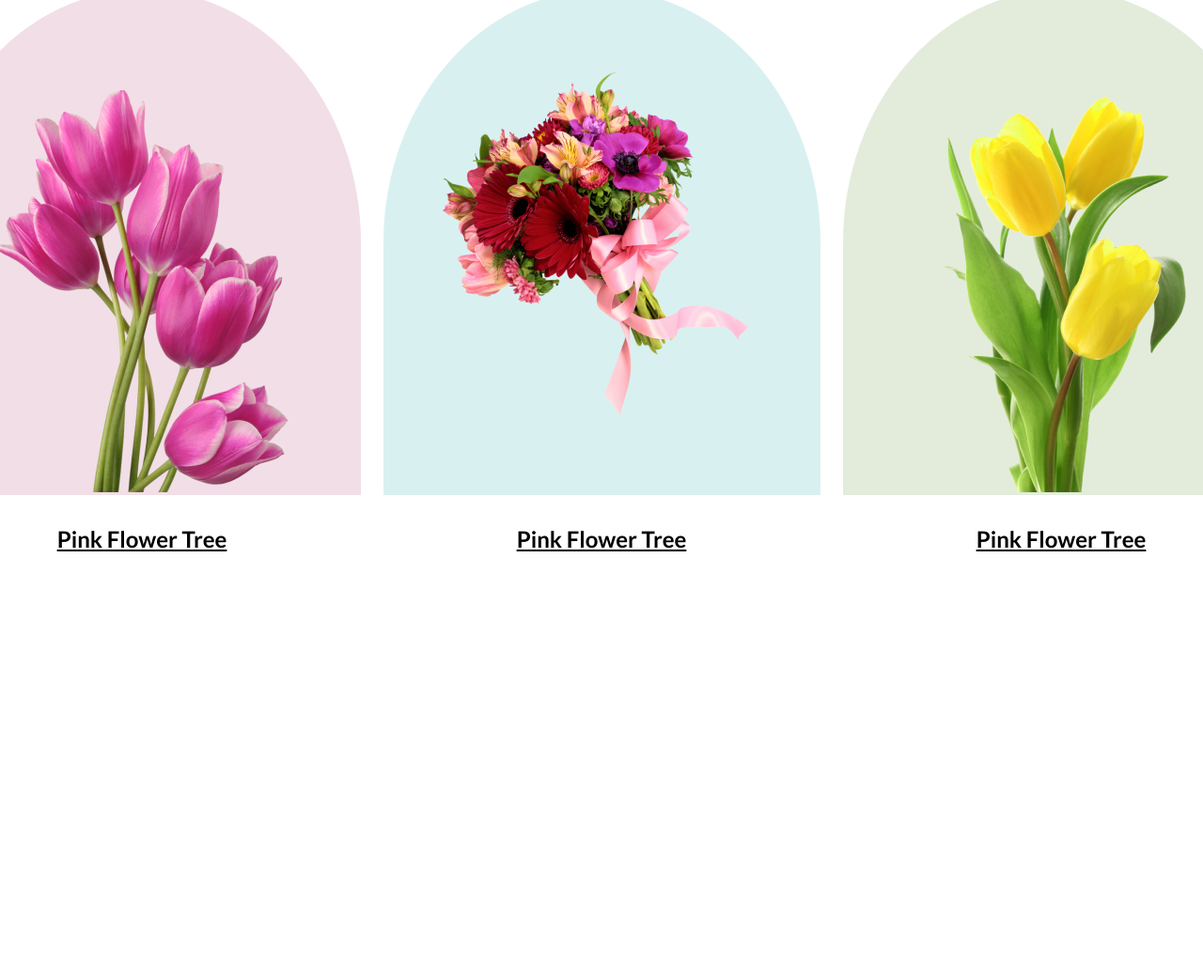
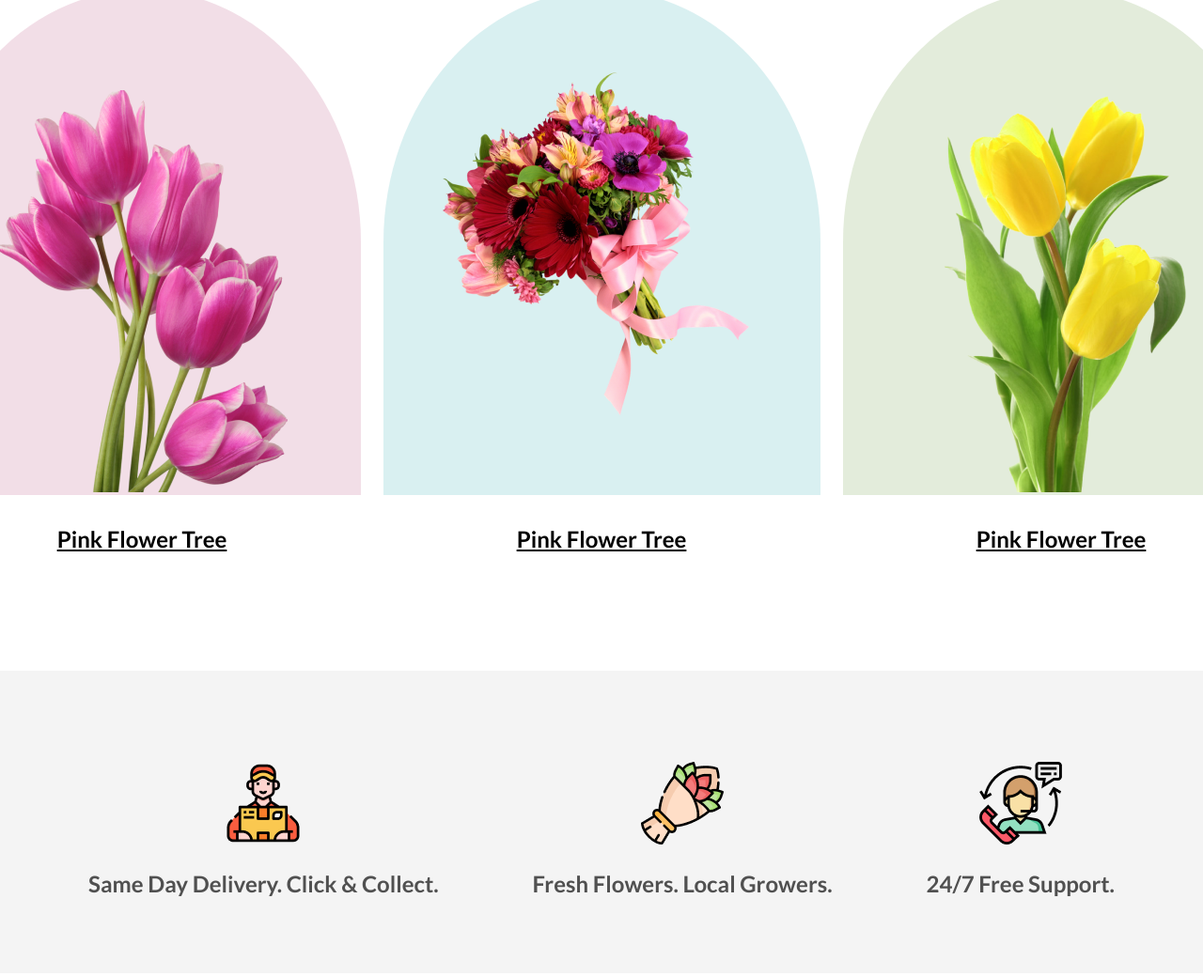
Before and after one commit to shuvongkar-dev/flower-shop, a plain HTML site: page flower.html in a window 1280 px wide. Shown: the part 1219-2258 px from the top of the page at 94% size. Before the commit the page ends 1941 px from the top, so only its background shows below. Drawn offline with Linux system fonts and the light colour scheme.

Commit message:
help-section

```diff
--- a/flower.css
+++ b/flower.css
@@ -1,7 +1,7 @@
 @import url('https://fonts.googleapis.com/css2?family=Lato:ital,wght@0,100;0,300;0,400;0,700;0,900;1,100;1,300;1,400;1,700;1,900&family=Sora:wght@100..800&display=swap');
 
 
-*{
+* {
     padding: 0;
     margin: 0;
     box-sizing: border-box;
@@ -9,7 +9,7 @@
 }
 
 
-.btn{
+.btn {
     background-color: #E55473;
     padding: 20px 43px;
     border: none;
@@ -17,39 +17,38 @@
     border-radius: 8px;
 }
 
-.container{
+.container {
     max-width: 1440px;
     margin: 0 auto;
-    margin-bottom: 128px;
 }
 
 
 /* header */
 
-header{
+header {
     background-color: rgba(229, 84, 115, 0.1);
 }
 
-.header-container{
+.header-container {
     display: flex;
     justify-content: space-between;
     align-items: center;
 }
 
-.header-content >h1{
+.header-content>h1 {
     font-weight: bolder;
     font-size: 80px;
     margin-bottom: 35px;
 }
 
-.header-content >p{
+.header-content>p {
     font-size: 18px;
     line-height: 30px;
     color: rgba(39, 39, 39, 0.6);
     margin-bottom: 32px;
 }
 
-.header-image{
+.header-image {
     margin-top: 50px;
 }
 
@@ -57,69 +56,109 @@ header{
 
 /* main flower-section */
 
-.flower-section{
+.flower-section {
     margin-top: 178px;
     display: flex;
     flex-direction: column;
     justify-content: center;
     align-items: center;
+    margin-bottom: 128px;
 }
 
-.flowers-header{
+.flowers-header {
     text-align: center;
     width: 594px;
     margin-bottom: 48px;
 }
-.flower-title{
+
+.flower-title {
     font-size: 40px;
     font-weight: bolder;
     margin-bottom: 24px;
 }
 
-.flower-description{
+.flower-description {
     font-size: 18px;
     line-height: 30px;
     color: rgba(39, 39, 39, 0.6);
 }
 
-.flowers-container{
+.flowers-container {
     display: flex;
     justify-content: space-between;
     align-items: center;
     gap: 24px;
 }
 
-.flower{
+.flower {
     height: 605px;
-    text-align:center;
+    text-align: center;
     justify-content: center;
 }
 
-.all-flower{
+.all-flower {
     width: 465px;
     height: 538px;
-    align-content:flex-end;
+    align-content: flex-end;
     margin-bottom: 32px;
 }
 
-.flower-one{
+.flower-one {
     background-color: rgba(167, 33, 98, 0.15);
     border-radius: 50% 50% 0 0;
 }
 
-.flower-two{
+.flower-two {
     align-content: center;
     background-color: rgba(5, 151, 160, 0.15);
     border-radius: 50% 50% 0 0;
 }
 
-.flower-three{
+.flower-three {
     background-color: rgba(71, 125, 17, 0.15);
     border-radius: 50% 50% 0 0;
 }
 
-.flower >a{
+.flower>a {
     font-size: 24px;
     color: black;
     font-weight: bold;
 }
+
+
+/* help section */
+
+.help-section {
+    margin-top: 120px;
+    background-color: rgba(39, 39, 39, 0.05);
+    width: 100%;
+}
+
+.help-container {
+    display: flex;
+    justify-content: center;
+    align-items: center;
+    gap: 100px;
+    margin-top: 97px;
+    margin-bottom: 78px;
+
+
+}
+
+.help-content {
+    align-items: center;
+    display: flex;
+    flex-direction: column;
+}
+
+.help-content>img {
+    margin-bottom: 24px;
+}
+
+.help-content >a{
+    font-size: 24px;
+    color: rgba(39, 39, 39, 0.8);
+    line-height: 35px;
+    font-weight: 600;
+    text-decoration: none;
+}
--- a/flower.html
+++ b/flower.html
@@ -64,6 +64,23 @@
                     <a href="#">Pink Flower Tree</a>
                 </div>
             </div>
+
+            <div class="help-section container">
+                <div class="help-container">
+                    <div class="help-content">
+                        <img src="./Flower Asset/Group 57.png" alt="">
+                        <a href="#">Same Day Delivery. Click & Collect.</a>
+                    </div>
+                    <div class="help-content">
+                        <img src="./Flower Asset/Group 58.png" alt="">
+                        <a href="#">Fresh Flowers. Local Growers.</a>
+                    </div>
+                    <div class="help-content">
+                        <img src="./Flower Asset/Group 59.png" alt="">
+                        <a href="#">24/7 Free Support.</a>
+                    </div>
+                </div>
+            </div>
         </section>
     </main>
 
```
